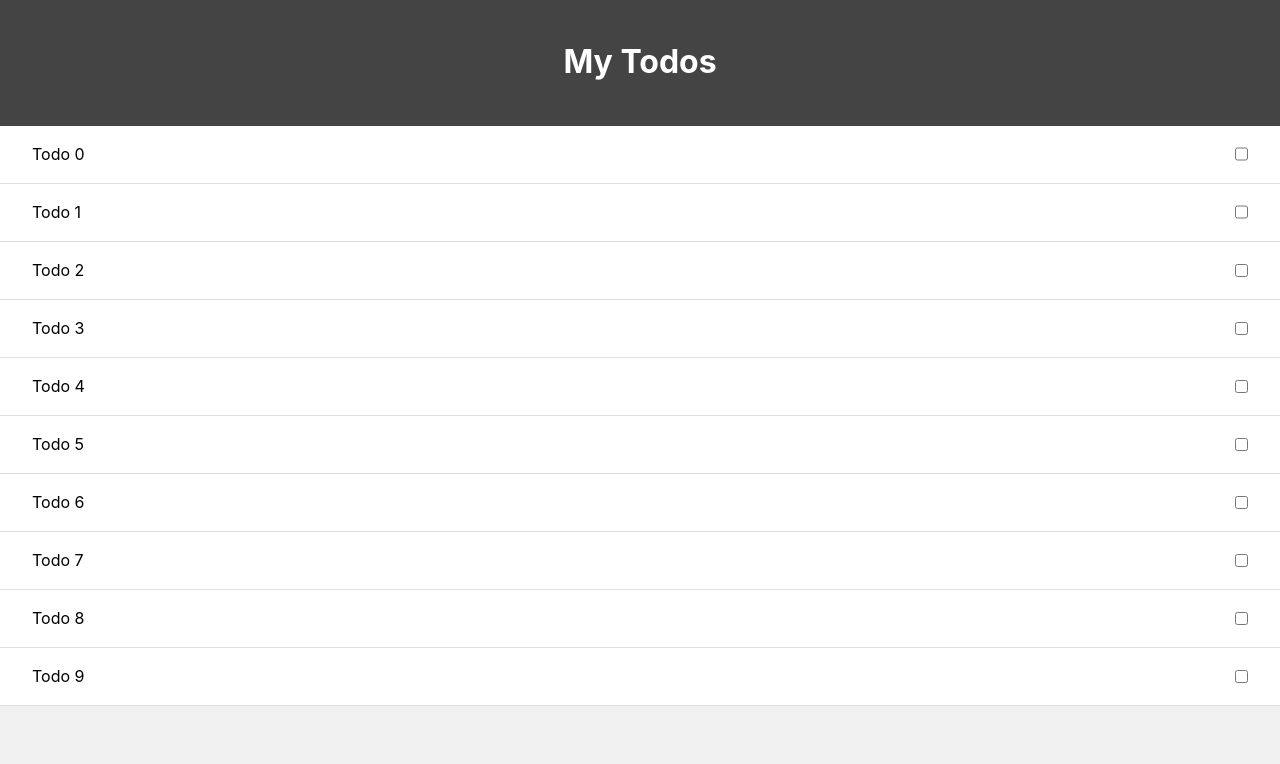
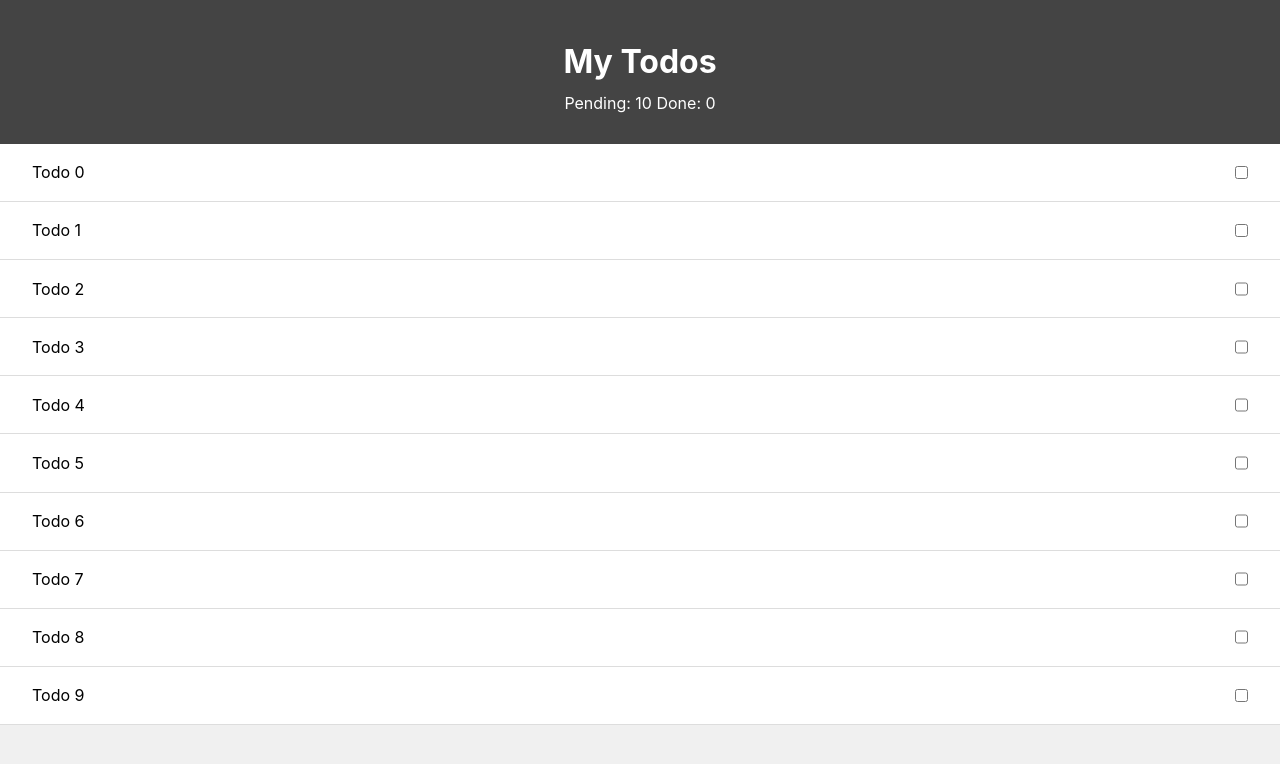
Before and after one commit to trabe-teaching/react-todos-example, a React (Create React App) app: page / in a window 1280 px wide. Shown: the top 764 px of the page. Built offline with nearby package versions, Linux system fonts and the light colour scheme.

Commit message:
4. Add counters to header

```diff
--- a/src/components/app.jsx
+++ b/src/components/app.jsx
@@ -1,18 +1,50 @@
-import React from "react";
+import React, { Component } from "react";
 import Page from "./page";
 import Header from "./header";
 import Content from "./content";
 import TodoList from "./todo-list";
 
-const todos = Array.from(Array(10), (_, i) => ({ id: i, text: `Todo ${i}`, pending: true }));
+const initialTodos = Array.from(Array(10), (_, i) => ({
+  id: i,
+  text: `Todo ${i}`,
+  pending: true,
+}));
 
-const App = () => (
-  <Page>
-    <Header />
-    <Content>
-      <TodoList initialTodos={todos} />
-    </Content>
-  </Page>
-);
+const count = predicate => array => array.filter(predicate).length;
+const not = pred => (...args) => !pred(...args);
+const pendingTodo = todo => todo.pending;
+const doneTodo = not(pendingTodo);
+const countPendingTodos = count(pendingTodo);
+const countDoneTodos = count(doneTodo);
+
+class App extends Component {
+  state = {
+    todos: initialTodos,
+  };
+
+  handleUpdateTodo = (id, pending) => {
+    this.setState(prevState => ({
+      todos: prevState.todos.map(todo => (todo.id === id ? { ...todo, pending } : todo)),
+    }));
+  };
+
+  getCounters = () => ({
+    pending: countPendingTodos(this.state.todos),
+    done: countDoneTodos(this.state.todos),
+  });
+
+  render() {
+    const { todos } = this.state;
+
+    return (
+      <Page>
+        <Header counters={this.getCounters()} />
+        <Content>
+          <TodoList todos={todos} onUpdateTodo={this.handleUpdateTodo} />
+        </Content>
+      </Page>
+    );
+  }
+}
 
 export default App;
--- /dev/null
+++ b/src/components/counters.jsx
@@ -0,0 +1,9 @@
+import React from "react";
+
+const Counters = ({ counters: { pending, done } }) => (
+  <div>
+    Pending: {pending} Done: {done}
+  </div>
+);
+
+export default Counters;
--- a/src/components/header.jsx
+++ b/src/components/header.jsx
@@ -1,9 +1,11 @@
 import React from "react";
 import Title from "./title";
+import Counters from "./counters";
 
-const Header = () => (
+const Header = ({ counters }) => (
   <header>
     <Title text="My Todos" />
+    <Counters counters={counters} />
   </header>
 );
 
--- a/src/components/todo-list.jsx
+++ b/src/components/todo-list.jsx
@@ -1,29 +1,14 @@
-import React, { Component } from "react";
+import React from "react";
 import Todo from "./todo";
 
-class TodoList extends Component {
-  state = {
-    todos: this.props.initialTodos,
-  };
-
-  handleUpdateTodo = (id, pending) => {
-    this.setState(prevState => ({
-      todos: prevState.todos.map(todo => (todo.id === id ? { ...todo, pending } : todo)),
-    }));
-  };
-
-  render() {
-    const { todos } = this.state;
-    return (
+const TodoList = ({ todos, onUpdateTodo }) => (
   <ul>
     {todos.map((todo, i) => (
       <li key={i}>
-            <Todo todo={todo} onUpdateTodo={this.handleUpdateTodo} />
+        <Todo todo={todo} onUpdateTodo={onUpdateTodo} />
       </li>
     ))}
   </ul>
 );
-  }
-}
 
 export default TodoList;
```
Lines whose indentation alone changed are shown as unchanged.
